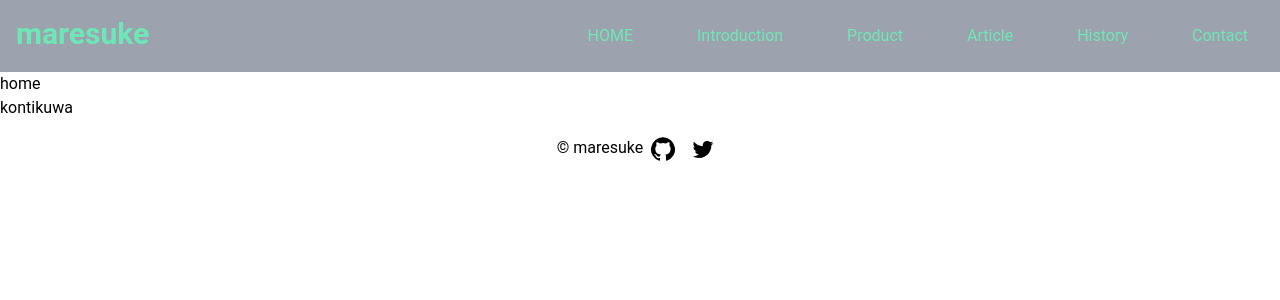
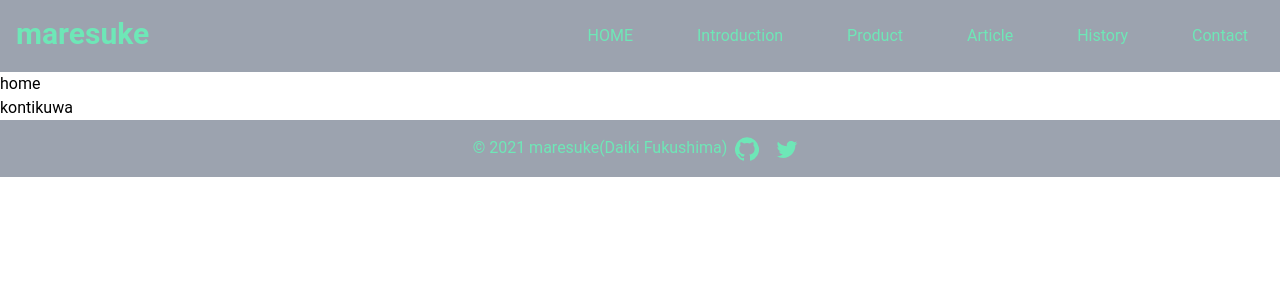
Before and after one commit to daikimare/my-portfolio, a Next.js app: page / in a window 1280 px wide. Shown: the top 300 px of the page. Built offline with nearby package versions, Linux system fonts and the light colour scheme.

Commit message:
copywrightの修正と文字の色を緑に変更

```diff
--- a/components/Footer/index.js
+++ b/components/Footer/index.js
@@ -6,8 +6,8 @@ import TwitterIcon from '@material-ui/icons/Twitter';
 export default function Footer() {
   return(
     <footer>
-      <div className=" flex justify-center py-4 ">
-        <h4>&copy; maresuke</h4>
+      <div className=" flex justify-center py-4 bg-gray-400 text-green-300 ">
+        <h4>&copy; 2021 maresuke(Daiki Fukushima)</h4>
         <ul className=" flex ">
           <li className="border-b md:border-none mx-2"><Link href="https://github.com/daikimare" className=" block px-8 py-2 my-4 ">
             <GitHubIcon />
```
